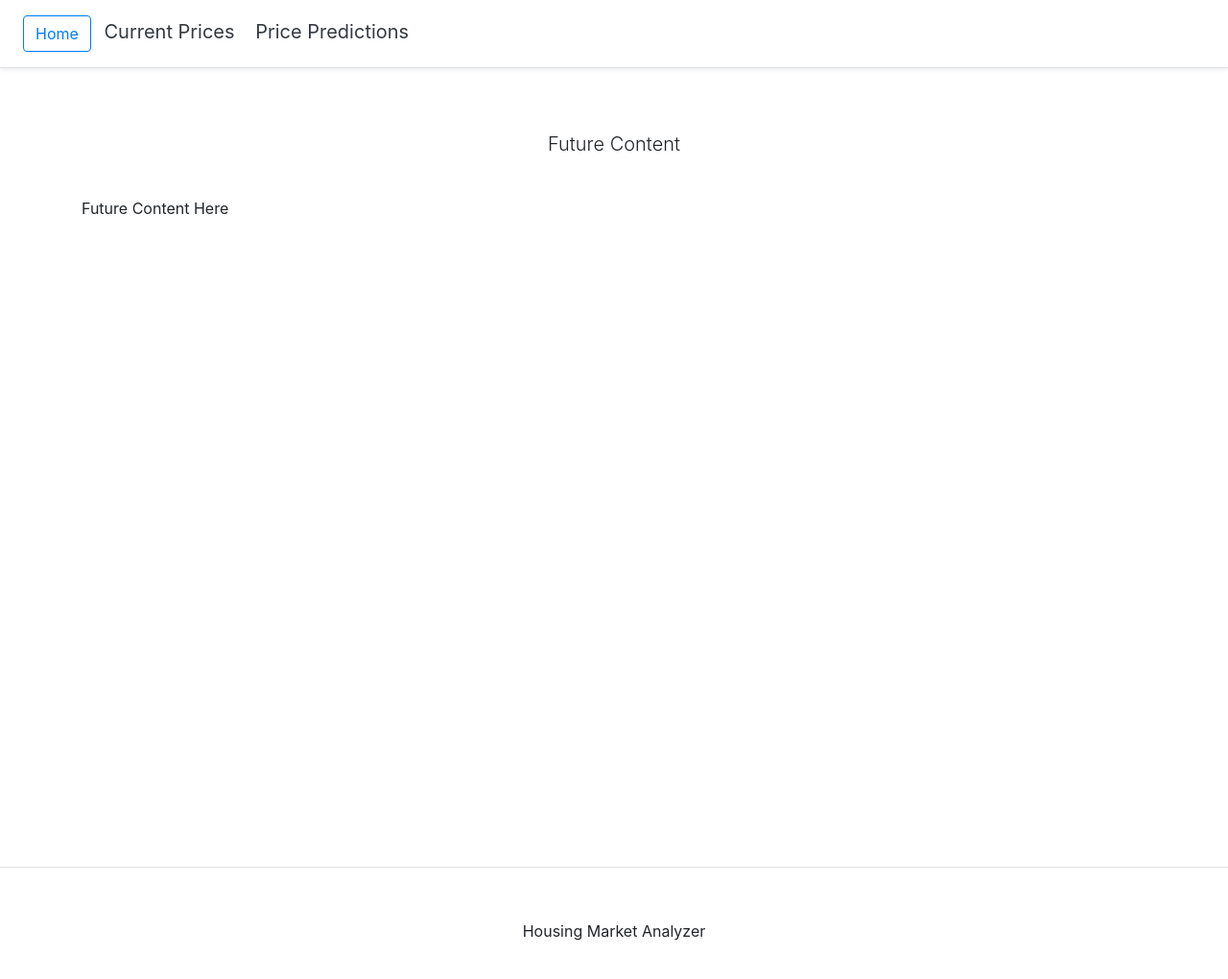
After one commit to papertran/HousingMarketAnalyzer, a Django app: page /future/ in a window 1280 px wide. The commit adds this page. Shown: the whole page at 96% size. Run offline with Django 3.2, Linux system fonts and the light colour scheme; some libraries are stand-ins or nearby versions.

Commit message:
Added Views
started adding the needed views

```diff
--- a/data/urls.py
+++ b/data/urls.py
@@ -1,5 +1,9 @@
 from django.urls import path
 from . import views
 urlpatterns = [
-	path('', views.index_view, name='index')
+	path('', views.index_view, name='index'),
+	path('home/', views.index_view, name='home'),
+	path('future/', views.future_view, name='future'),
+	path('current/', views.current_view, name='current')
+
 ]
--- a/data/views.py
+++ b/data/views.py
@@ -5,3 +5,11 @@ def index_view(request):
 	# Use context to pass in data to webpage
 	context = {}
 	return render(request, 'data/index.html', context=context)
+
+def future_view(request):
+	context = {}
+	return render(request, 'data/future.html', context=context)
+
+def current_view(request):
+	context = {}
+	return render(request, 'data/current.html', context=context)
--- /dev/null
+++ b/templates/data/future.html
@@ -0,0 +1,23 @@
+{% extends 'data/base.html' %}
+
+{% block body_block %}
+
+<div class="pricing-header px-3 py-3 pt-md-5 pb-md-4 mx-auto text-center">
+  <p class="lead"> Future Content </p>
+
+</div>
+
+<div class="container">
+  <!-- Flex Box -->
+  <div class="d-flex flex-column">
+
+    <p>
+      Future Content Here
+    </p>
+
+
+  </div>
+</div>
+
+
+{% endblock %}
--- a/templates/snippets/header.html
+++ b/templates/snippets/header.html
@@ -25,9 +25,10 @@
 
         <nav class="my-2 my-md-0 mr-md-3">
 
-            <a class="p-2 text-dark" href="/">Home</a>
-            <a class="p-2 text-dark" href="/">TEMP1</a>
-            <a class="btn btn-outline-primary" href="/">TEMP2</a>
+            <a class="btn btn-outline-primary" href="/">Home</a>
+            <a class="p-2 text-dark" href="/current">Current Prices</a>
+            <a class="p-2 text-dark" href="/future">Price Predictions</a>
+
 
         </nav>
 </div>
```
Also changed, not shown: templates/data/current.html (added, +23 -0 lines).
